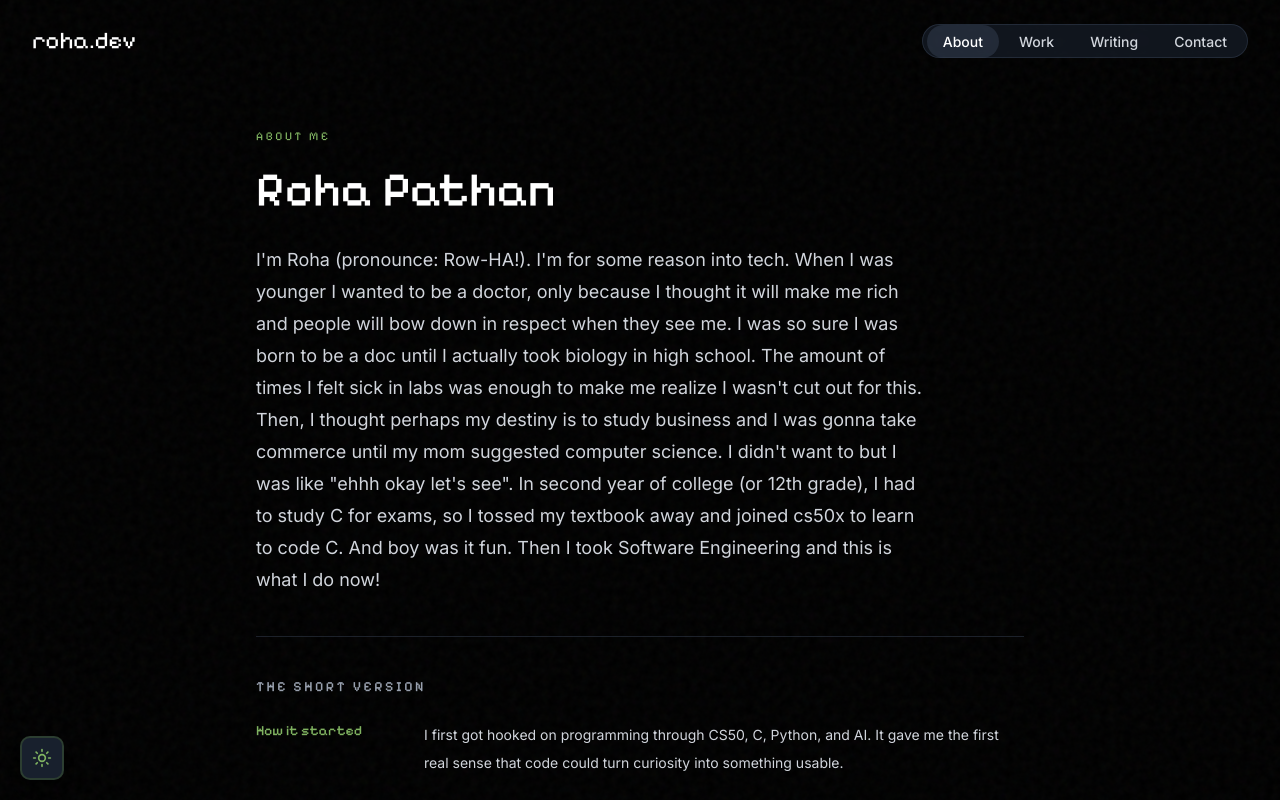
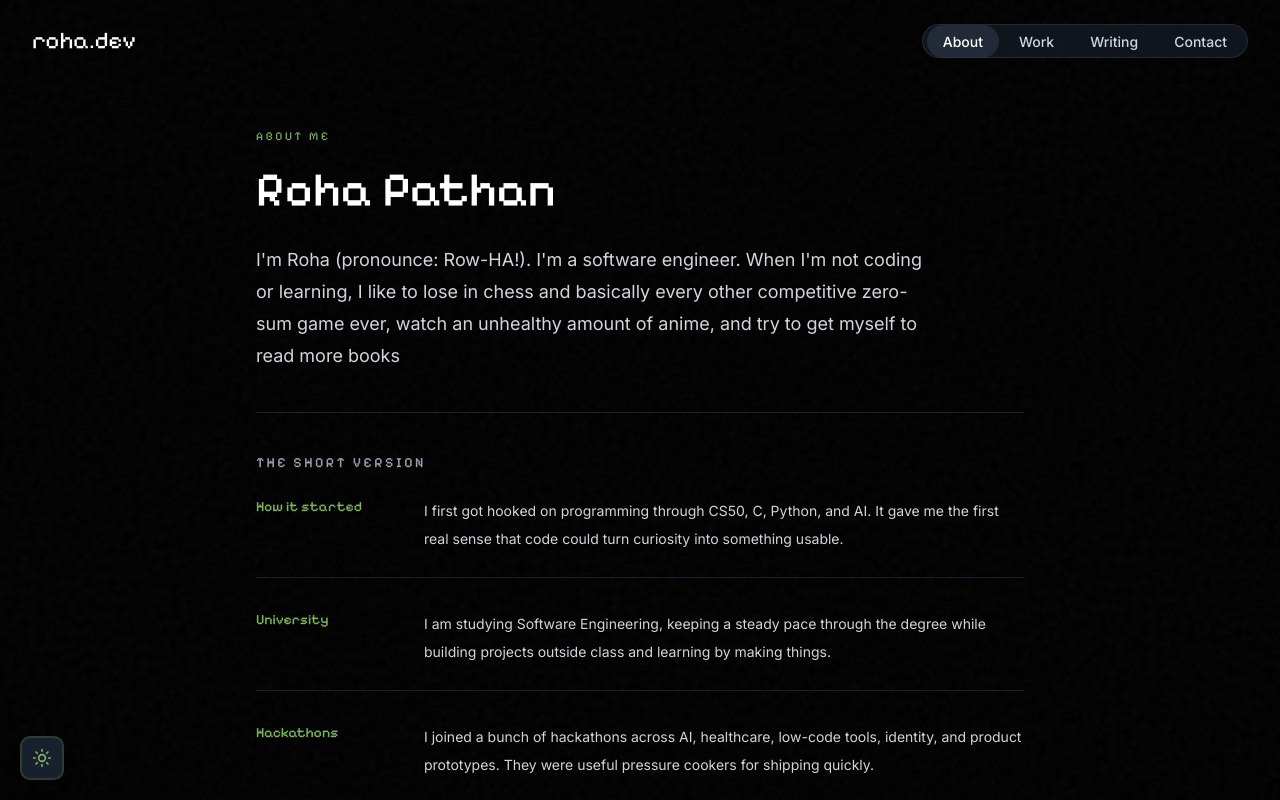
Before and after one commit to row-huh/roha.dev-v3, a Next.js app in the folder src/: page /about in a window 1280 px wide. Shown: the top 800 px of the page. Built offline with nearby package versions, Linux system fonts and the light colour scheme.

Commit message:
updated about page a lill

```diff
--- a/src/app/about/page.tsx
+++ b/src/app/about/page.tsx
@@ -77,14 +77,9 @@ export default function AboutPage() {
             <p className="mb-4 text-xs font-display uppercase tracking-[0.22em] text-moss-400">About me</p>
             <h1 className="text-3xl font-medium leading-tight text-white sm:text-5xl">Roha Pathan</h1>
             <p className="mt-6 max-w-2xl text-base leading-8 text-gray-300 sm:text-lg">
-              I'm Roha (pronounce: Row-HA!). I'm for some reason into tech.
-              When I was younger I wanted to be a doctor, only because I thought it will make me rich and people will bow down in respect when they see me.
-              I was so sure I was born to be a doc until I actually took biology in high school. The amount of times I felt sick in labs was enough to make me
-              realize I wasn't cut out for this.
-              Then, I thought perhaps my destiny is to study business and I was gonna take commerce until my mom suggested computer science.
-              I didn't want to but I was like "ehhh okay let's see".
-              In second year of college (or 12th grade), I had to study C for exams, so I tossed my textbook away and joined cs50x to learn to code C.
-              And boy was it fun. Then I took Software Engineering and this is what I do now!
+              I'm Roha (pronounce: Row-HA!). I'm a software engineer. When I'm not coding or learning, I like to lose in chess and basically every other competitive zero-sum game ever, watch an unhealthy amount of anime, and
+              try to get myself to read more books
+
             </p>
           </header>
 
```
